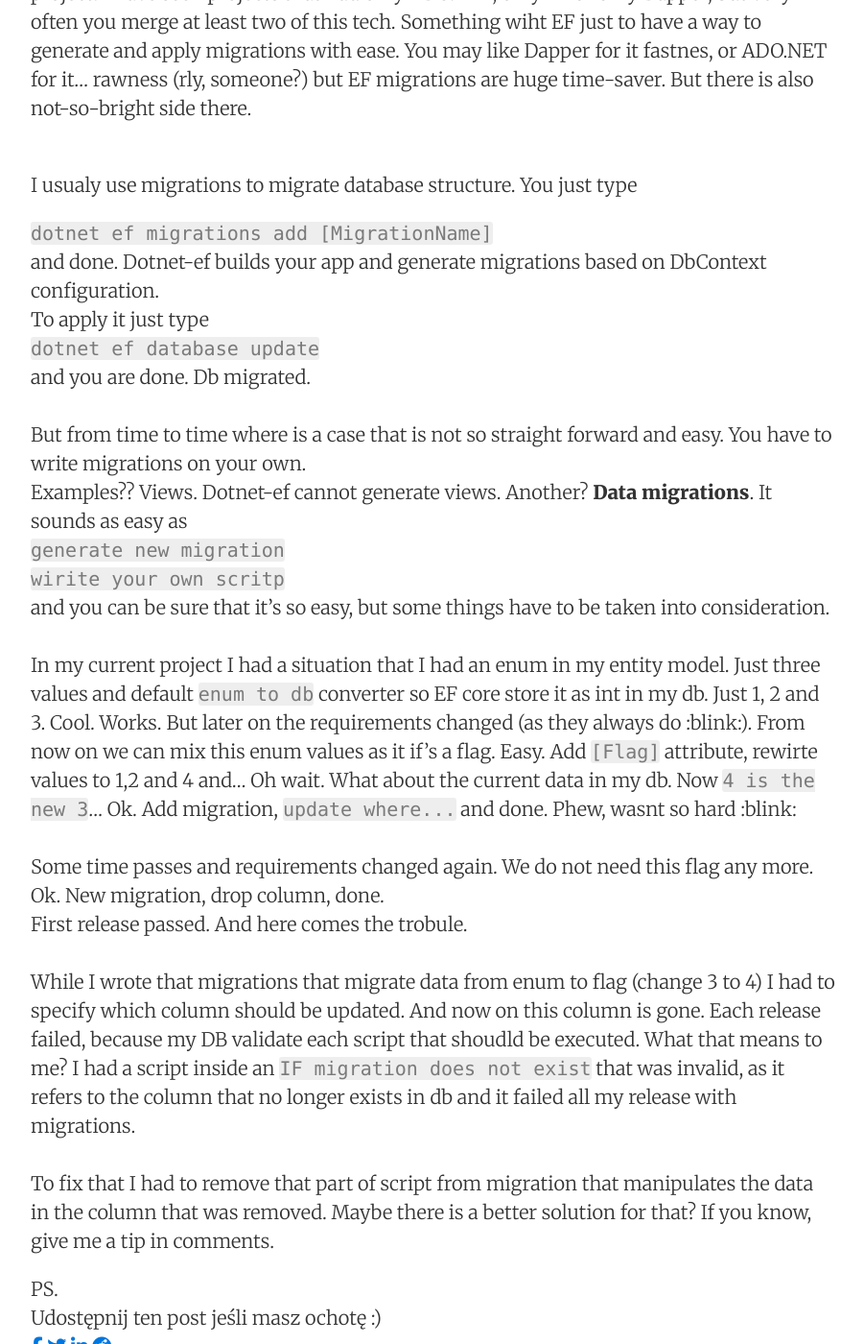
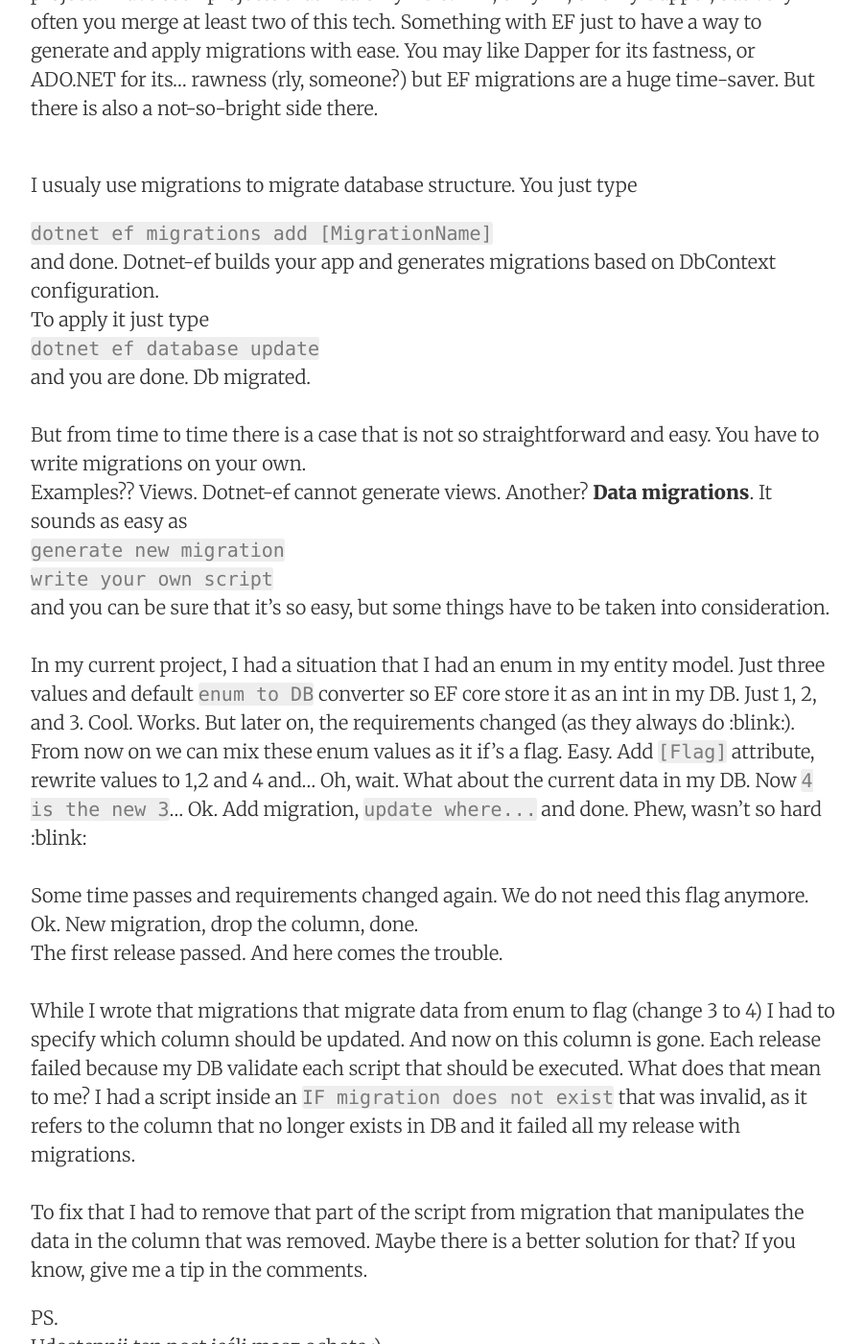
Before and after one commit to szymczakk/blog, a Jekyll site: the page built from _posts/2021-02-15-dotnet-migration-data-or-structure.md, in a window 1280 px wide and 1400 px high, scrolled down 578 px. Shown: the whole window at 96% size, without its empty margins (188-1089 px from the left). Built offline with Jekyll 4.4.1, drawn with Linux system fonts in a browser that asks for light colours; nearby versions of some CDN libraries; comment, search, counter and statistics services are not loaded; some of the changed text lies outside the part shown.

Commit message:
grammarly fixes ;)

```diff
--- a/_posts/2021-02-15-dotnet-migration-data-or-structure.md
+++ b/_posts/2021-02-15-dotnet-migration-data-or-structure.md
@@ -1,6 +1,6 @@
 ---
 layout: post
-title: dotnet ef migrations - migrate data, structure or both?
+title: dotnet ef migrations - migrate data, structure, or both?
 summary:
 published: true
 tags: net .net core ef ef-core migration db database
@@ -9,7 +9,7 @@ categories: posts
 
 ### Hi!
 
-Dotnet ef is a very powerfull tool, that helps a lot whle you are working with DB in your project. I have seen projects that had only ADO.NET, only EF or only Dapper, but very often you merge at least two of this tech. Something wiht EF just to have a way to generate and apply migrations with ease. You may like Dapper for it fastnes, or ADO.NET for it... rawness (rly, someone?) but EF migrations are huge time-saver. But there is also not-so-bright side there.
+Dotnet ef is a very powerful tool, that helps a lot while you are working with DB in your project. I have seen projects that had only ADO.NET, only EF, or only Dapper, but very often you merge at least two of this tech. Something with EF just to have a way to generate and apply migrations with ease. You may like Dapper for its fastness, or ADO.NET for its... rawness (rly, someone?) but EF migrations are a huge time-saver. But there is also a not-so-bright side there.
 <br>
 
 <!--more-->
@@ -19,7 +19,7 @@ I usualy use migrations to migrate database structure. You just type
 
 `dotnet ef migrations add [MigrationName]`
 <br>
-and done. Dotnet-ef builds your app and generate migrations based on DbContext configuration.
+and done. Dotnet-ef builds your app and generates migrations based on DbContext configuration.
 <br>
 To apply it just type
 <br>
@@ -28,23 +28,23 @@ To apply it just type
 and you are done. Db migrated.
 <br>
 <br>
-But from time to time where is a case that is not so straight forward and easy. You have to write migrations on your own.
+But from time to time there is a case that is not so straightforward and easy. You have to write migrations on your own.
 <br>
 Examples?? Views. Dotnet-ef cannot generate views. Another? **Data migrations**. It sounds as easy as
 <br>`generate new migration`
-<br>`wirite your own scritp`
+<br>`write your own script`
 <br>and you can be sure that it's so easy, but some things have to be taken into consideration.
 <br>
 <br>
-In my current project I had a situation that I had an enum in my entity model. Just three values and default `enum to db` converter so EF core store it as int in my db. Just 1, 2 and 3. Cool. Works. But later on the requirements changed (as they always do :blink:). From now on we can mix this enum values as it if's a flag. Easy. Add `[Flag]` attribute, rewirte values to 1,2 and 4 and... Oh wait. What about the current data in my db. Now `4 is the new 3`... Ok. Add migration, `update where...` and done. Phew, wasnt so hard :blink:
+In my current project, I had a situation that I had an enum in my entity model. Just three values and default `enum to DB` converter so EF core store it as an int in my DB. Just 1, 2, and 3. Cool. Works. But later on, the requirements changed (as they always do :blink:). From now on we can mix these enum values as it if's a flag. Easy. Add `[Flag]` attribute, rewrite values to 1,2 and 4 and... Oh, wait. What about the current data in my DB. Now `4 is the new 3`... Ok. Add migration, `update where...` and done. Phew, wasn't so hard :blink:
 <br>
 <br>
-Some time passes and requirements changed again. We do not need this flag any more. Ok. New migration, drop column, done.
+Some time passes and requirements changed again. We do not need this flag anymore. Ok. New migration, drop the column, done.
 <br>
-First release passed. And here comes the trobule.
+The first release passed. And here comes the trouble.
 <br>
 <br>
-While I wrote that migrations that migrate data from enum to flag (change 3 to 4) I had to specify which column should be updated. And now on this column is gone. Each release failed, because my DB validate each script that shoudld be executed. What that means to me? I had a script inside an `IF migration does not exist` that was invalid, as it refers to the column that no longer exists in db and it failed all my release with migrations.
+While I wrote that migrations that migrate data from enum to flag (change 3 to 4) I had to specify which column should be updated. And now on this column is gone. Each release failed because my DB validate each script that should be executed. What does that mean to me? I had a script inside an `IF migration does not exist` that was invalid, as it refers to the column that no longer exists in DB and it failed all my release with migrations.
 <br>
 <br>
-To fix that I had to remove that part of script from migration that manipulates the data in the column that was removed. Maybe there is a better solution for that? If you know, give me a tip in comments.
+To fix that I had to remove that part of the script from migration that manipulates the data in the column that was removed. Maybe there is a better solution for that? If you know, give me a tip in the comments.
```
